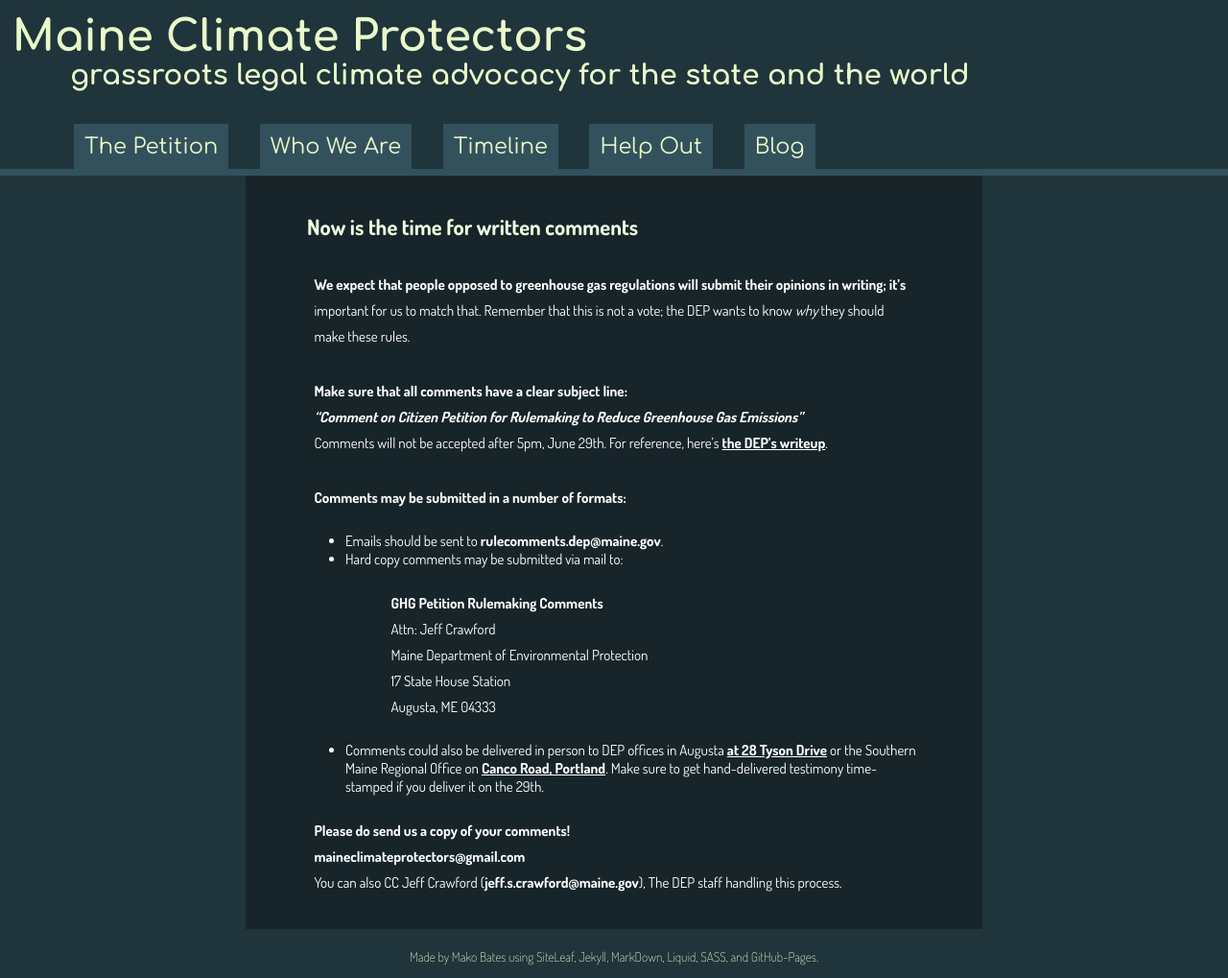
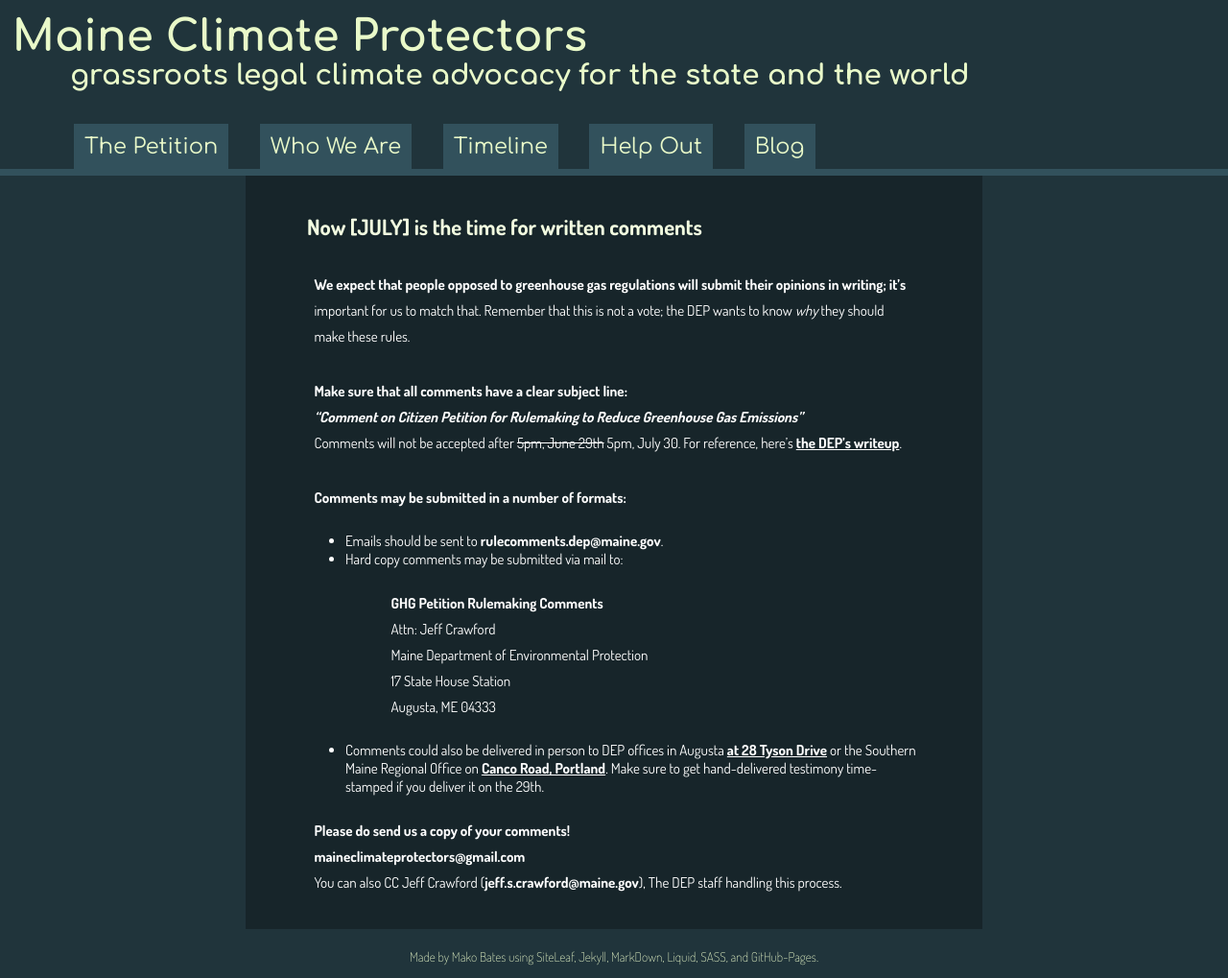
Before and after one commit to ShapeOfMatter/maine-climate-protectors, a Jekyll site: the page built from _posts/2018-05-18-now-is-the-time-for-written-comments.markdown, in a window 1280 px wide. Shown: the whole page at 96% size. Built offline with Jekyll 4.4.1, drawn with Linux system fonts in a browser that asks for light colours.

Commit message:
Updated Now Is The Time For Written Comments

```diff
--- a/_posts/2018-05-18-now-is-the-time-for-written-comments.markdown
+++ b/_posts/2018-05-18-now-is-the-time-for-written-comments.markdown
@@ -1,5 +1,5 @@
 ---
-title: Now is the time for written comments
+title: Now [JULY] is the time for written comments
 date: 2018-05-18 07:50:00 -04:00
 ---
 
@@ -7,7 +7,7 @@ We expect that people opposed to greenhouse gas regulations will submit their op
 
 Make sure that all comments have a clear subject line:
 **_"Comment on Citizen Petition for Rulemaking to Reduce Greenhouse Gas Emissions"_**
-Comments will not be accepted after 5pm, June 29th. For reference, here's [the DEP's writeup](http://www.maine.gov/dep/rules/index.html#794983 "Maine D.E.P.").
+Comments will not be accepted after ~~5pm, June 29th~~ 5pm, July 30. For reference, here's [the DEP's writeup](http://www.maine.gov/dep/rules/index.html#794983 "Maine D.E.P.").
 
 Comments may be submitted in a number of formats:
 * Emails should be sent to **rulecomments.dep@maine.gov**.
```
